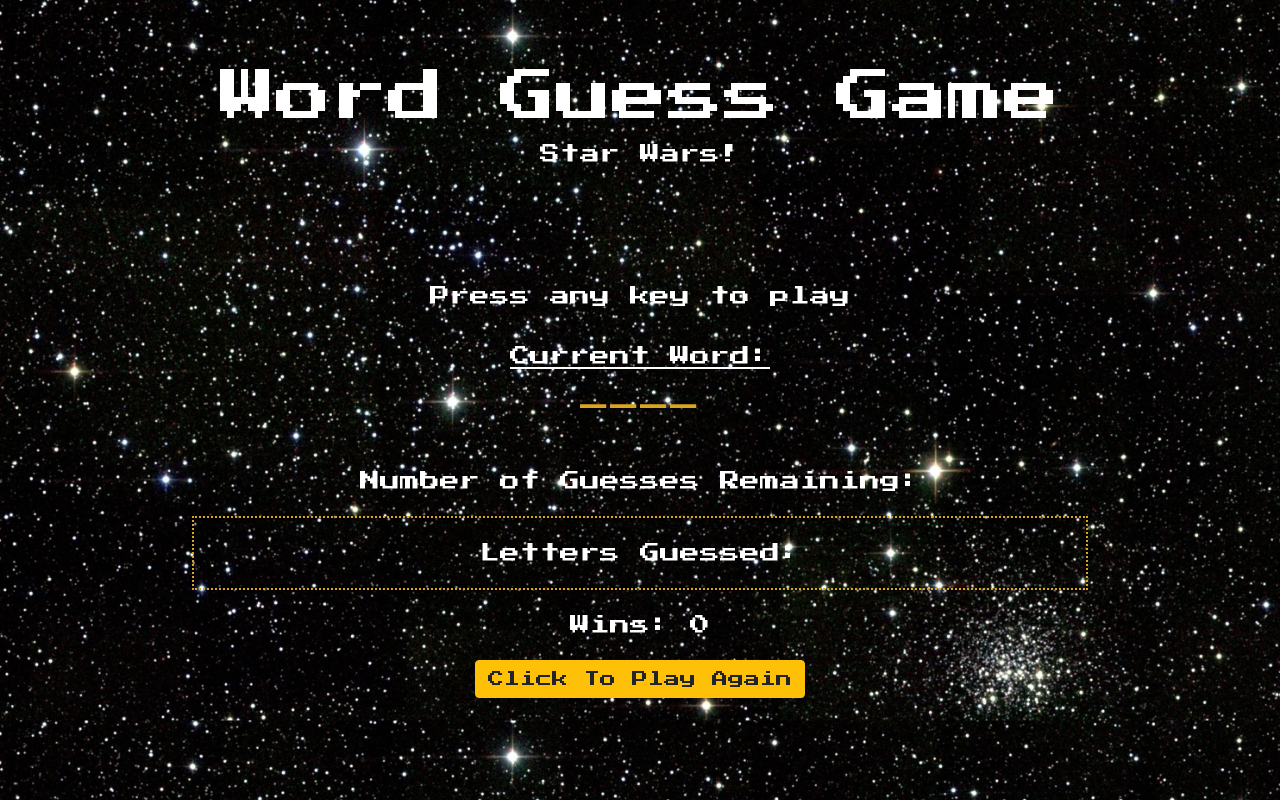
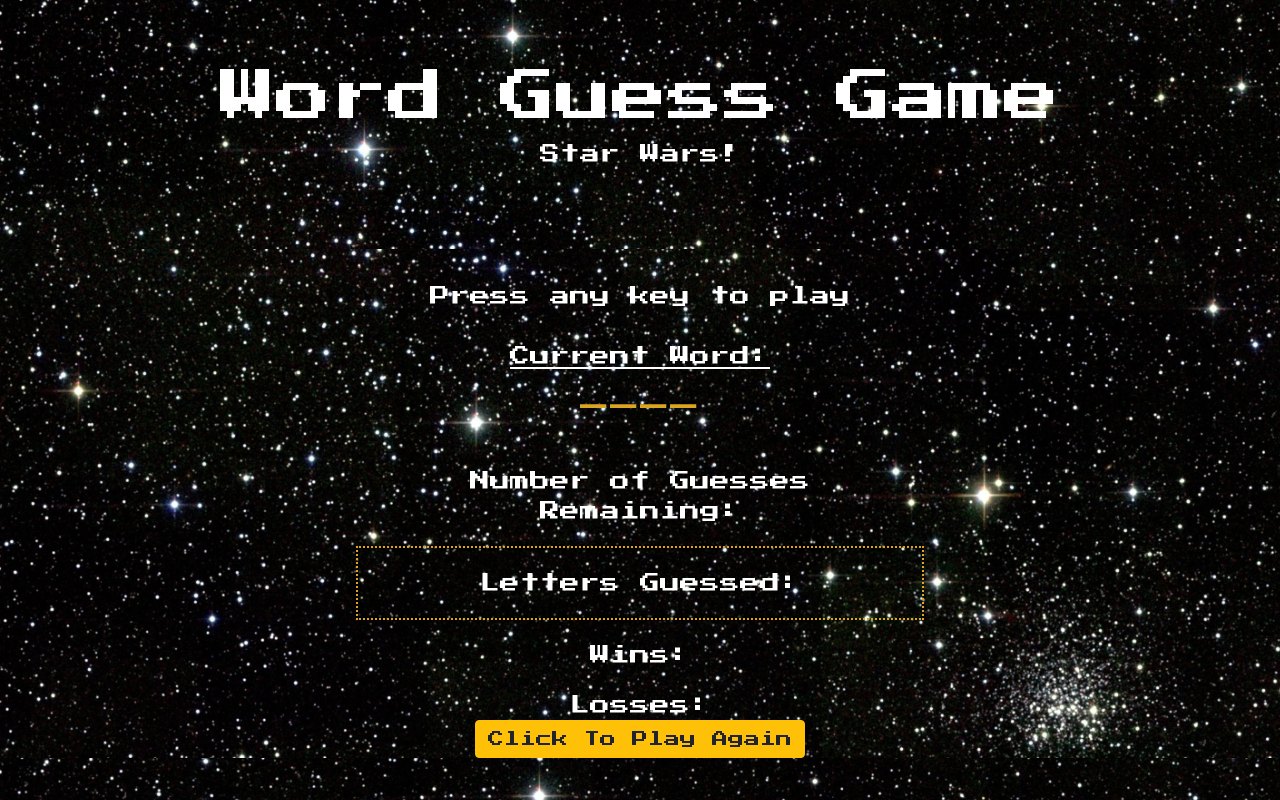
Before and after one commit to zsievers/Star-Wars-Hangman, a plain HTML site: page index.html in a window 1280 px wide. Drawn offline with nearby package versions, Linux system fonts and the light colour scheme.

Commit message:
bootstrap col/rows update html

```diff
--- a/assets/Javascript/game.js
+++ b/assets/Javascript/game.js
@@ -1,5 +1,6 @@
-var word = ["skywalker", "yoda", "solo", "palpatine", "vader", "chewbakka"
-];
+// Global Variables
+// =========================================================================
+var word = ["skywalker", "yoda", "solo", "palpatine", "vader", "chewbacca"];
 
 var randWord = Math.floor(Math.random() * word.length);
 
--- a/assets/css/style.css
+++ b/assets/css/style.css
@@ -9,7 +9,7 @@
     background-size: cover;
 }
 
-.container {
+.header {
 
     font-family: 'Press Start 2P', cursive;
     text-align: center;
@@ -19,7 +19,7 @@
     width: 80%;
 }
 
-.container2 {
+.container {
     font-family: 'Press Start 2P', cursive;
     text-align: center;
     font-size: 20px;
--- a/index.html
+++ b/index.html
@@ -10,13 +10,20 @@
 </head>
 <body>
     <div class="jumbotron jumbotron-fluid">
-        <div class="container">
+        <div class="header">
           <h1 class="display-4">Word Guess Game</h1>
           <p class="lead">Star Wars!</p>
         </div>
     </div>
 
-<div class="container2">
+    <div class="container">
+        <div class="row">
+            <!-- Left col-->
+          <div class="col">
+              <!-- div for character -->
+          </div>
+          <!-- Game in center col -->
+          <div class="col-8">
             <div id="start">Press any key to play</div>
                 <br>
             <div id="currentWord"><u>Current Word:</u></div>
@@ -27,9 +34,26 @@
             <!-- Where guessed letters will go -->
             <div class="Letters-Guessed">Letters Guessed: </div>
             <!-- Where your wins will be shown -->
-    <div class="Wins">Wins: 0 </div>
+            <div class="Wins">Wins: </div>
+            <!-- Where losses will be shown -->
+            <div class="Loss">Losses: </div>
             <div button onclick = "location.reload();" class="btn btn-warning" id="button" >Click To Play Again</button></div>
+
           </div>
+          <!-- right col -->
+          <div class="col">
+              <!-- div for character -->
+          </div>
+        </div>
+    </div>
+
+
+
+
+
+
+
+
 
 
 <script src="assets/Javascript/game.js" type="text/javascript"></script>
```
Lines whose indentation alone changed are shown as unchanged.
